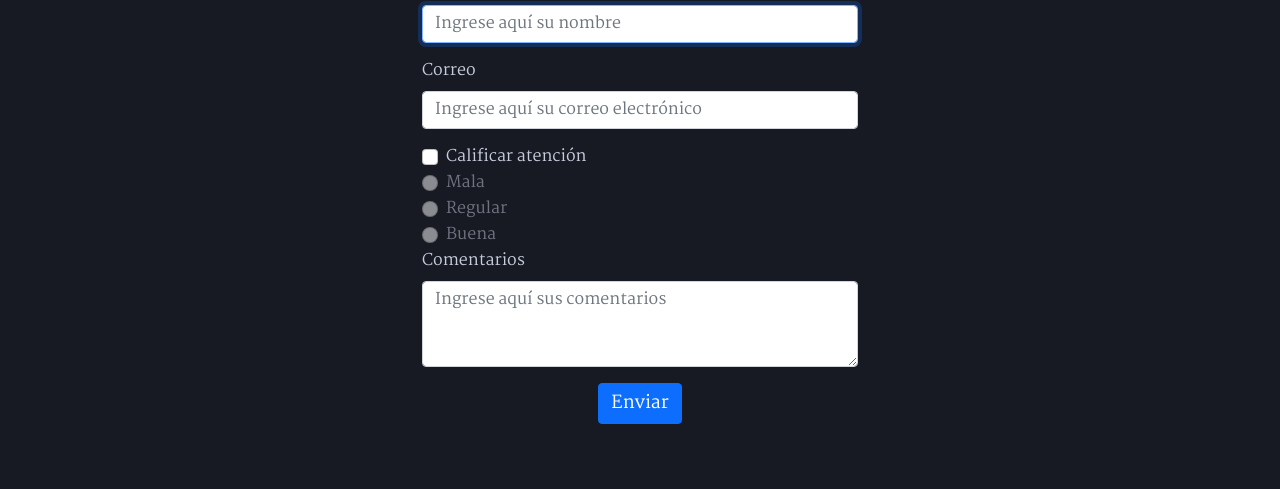
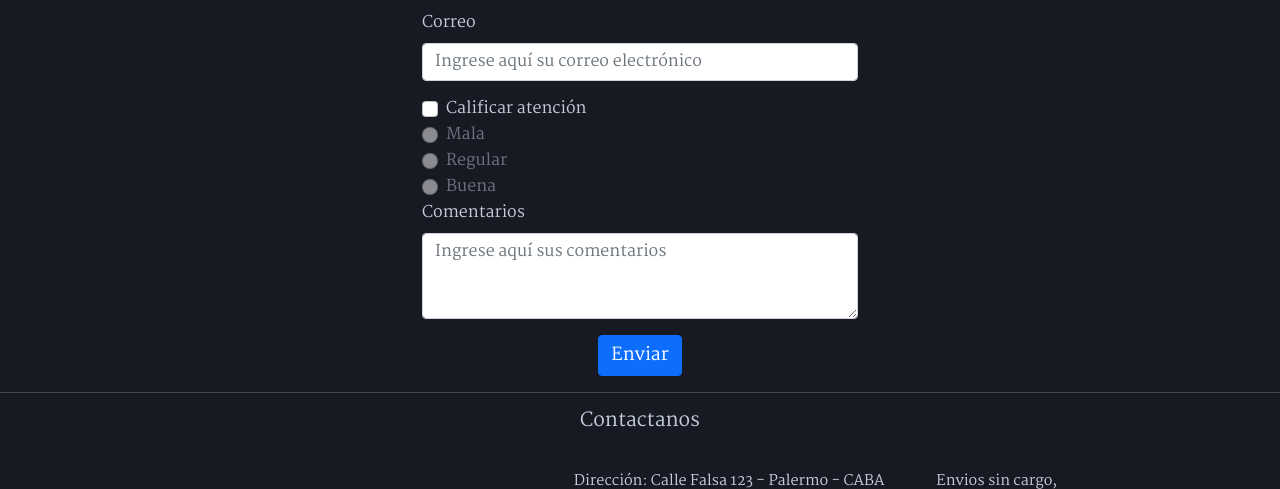
Before and after one commit to fernandobouchet/restaurant-page, a plain HTML site: page contacto.html in a window 1280 px wide. Shown: the part 280-769 px from the top of the page. Drawn offline with nearby package versions, Linux system fonts and the light colour scheme; a web font is replaced by a local one.

Commit message:
Algunos ajustes de estilo

```diff
--- a/styles/style.css
+++ b/styles/style.css
@@ -184,8 +184,8 @@ footer {
 
 #form-container {
   max-width: 500px;
-  margin: 2rem auto;
-  padding: 2rem;
+  margin: 0 auto;
+  padding: 0 2rem;
 }
 
 #form-container > h2 {
@@ -246,7 +246,7 @@ footer {
   display: flex;
   flex-direction: column;
   max-width: 700px;
-  margin: 1rem auto;
+  margin: 0 auto;
   padding: 0 2rem;
 }
 
```
